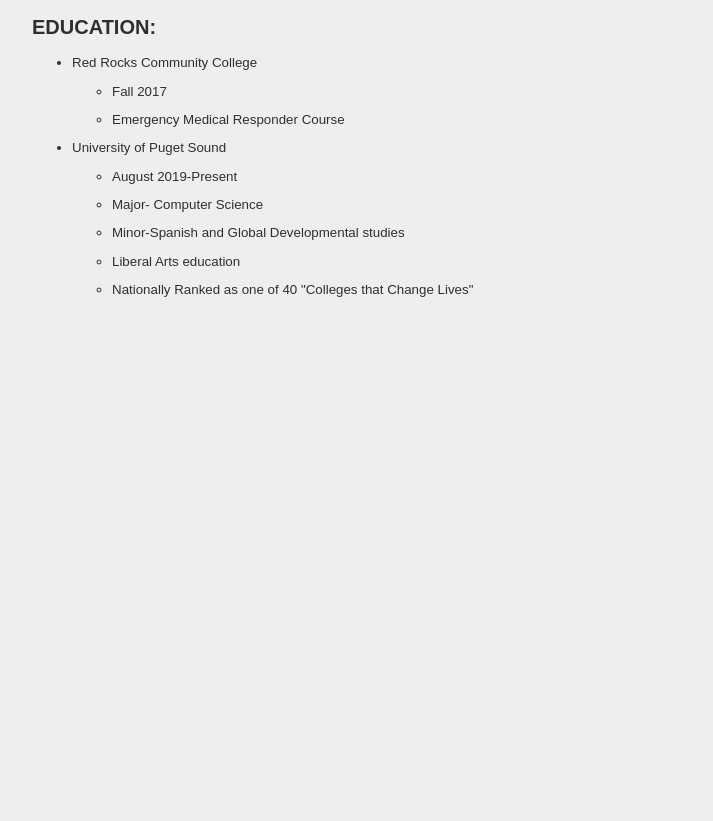
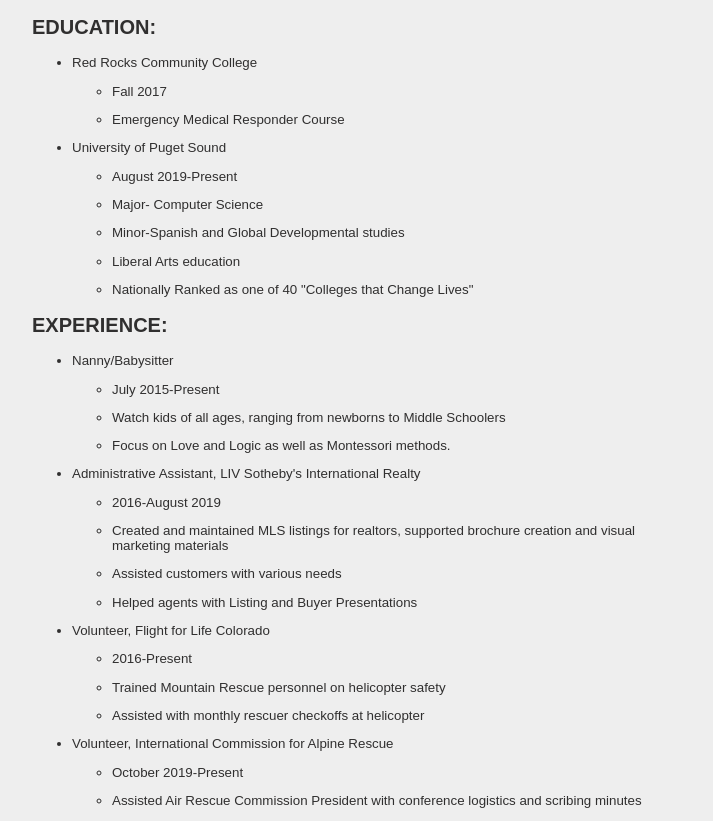
Before and after one commit to evasophia333/evasophia333.github.io, a plain HTML site: page resume.html in a window 1280 px wide. Shown: the part 113-934 px from the top of the page, without its empty margins (283-996 px from the left). Before the commit the page ends 800 px from the top, so only its background shows below. Drawn offline with Linux system fonts and the light colour scheme.

Commit message:
updated experience section of Resume page

```diff
--- a/resume.html
+++ b/resume.html
@@ -47,6 +47,67 @@
                 </ul>
 
             </ul>
+            <h2>EXPERIENCE:</h2>
+            <ul>
+                <li>
+                    <p>Nanny/Babysitter</p>
+                </li>
+                <ul>
+                    <li>
+                        <p>July 2015-Present</p>
+                    </li>
+                    <li>
+                        <p>Watch kids of all ages, ranging from newborns to Middle Schoolers</p>
+                    </li>
+                    <li>
+                        <p>Focus on Love and Logic as well as Montessori methods. </p>
+                    </li>
+                </ul>
+                <li>
+                    <p>Administrative Assistant, LIV Sotheby's International Realty</p>
+                </li>
+                <ul>
+                    <li>
+                        <p>2016-August 2019</p>
+                    </li>
+                    <li>
+                        <p>Created and maintained MLS listings for realtors, supported brochure creation and
+                            visual marketing materials</p>
+                    </li>
+                    <li>
+                        <p>Assisted customers with various needs</p>
+                    </li>
+                    <li>
+                        <p>Helped agents with Listing and Buyer Presentations</p>
+                    </li>
+                </ul>
+                <li>
+                    <p>Volunteer, Flight for Life Colorado</p>
+                </li>
+                <ul>
+                    <li>
+                        <p>2016-Present</p>
+                    </li>
+                    <li>
+                        <p>Trained Mountain Rescue personnel on helicopter safety</p>
+                    </li>
+                    <li>
+                        <p>Assisted with monthly rescuer checkoffs at helicopter</p>
+                    </li>
+                </ul>
+                <li>
+                    <p>Volunteer, International Commission for Alpine Rescue </p>
+                </li>
+                <ul>
+                    <li>
+                        <p>October 2019-Present</p>
+                    </li>
+                    <li>
+                        <p>Assisted Air Rescue Commission President with conference logistics and scribing
+                            minutes</p>
+                    </li>
+                </ul>
+            </ul>
         </div>
     </div>
 </body>
```
